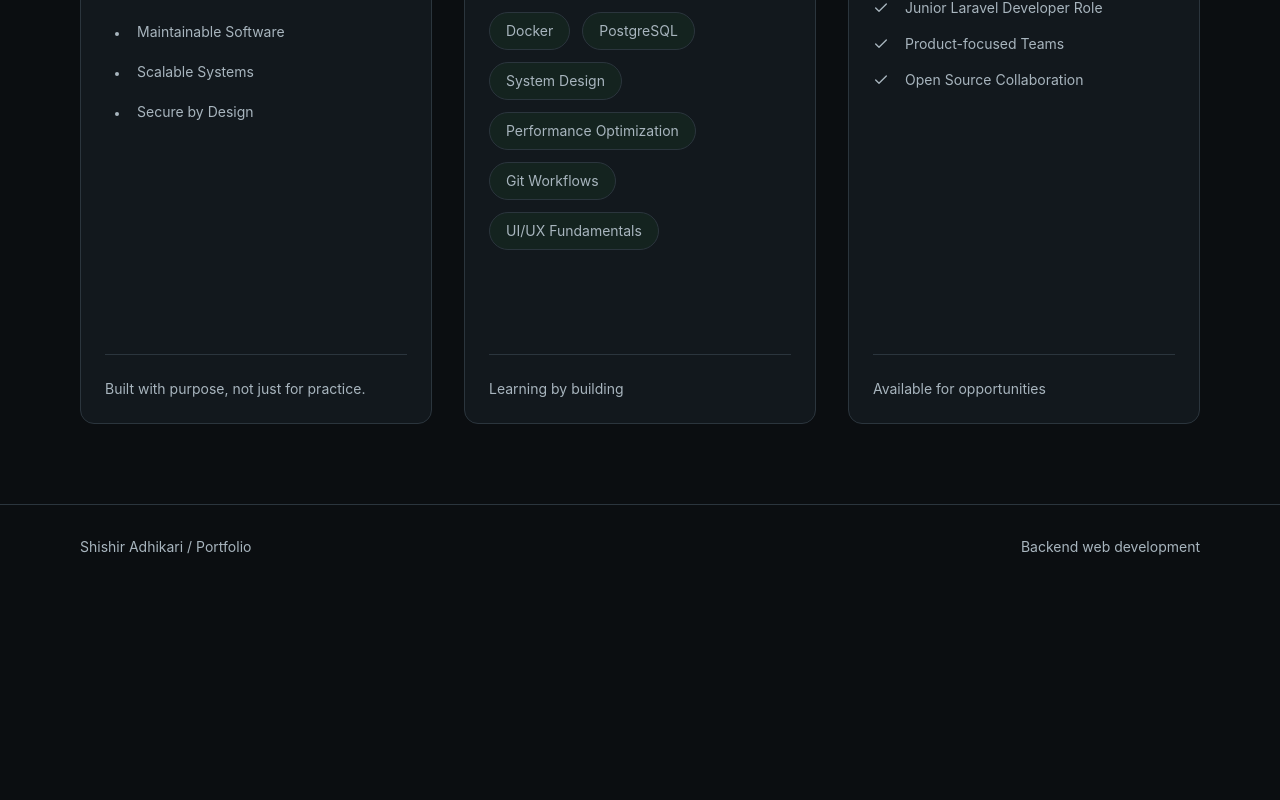
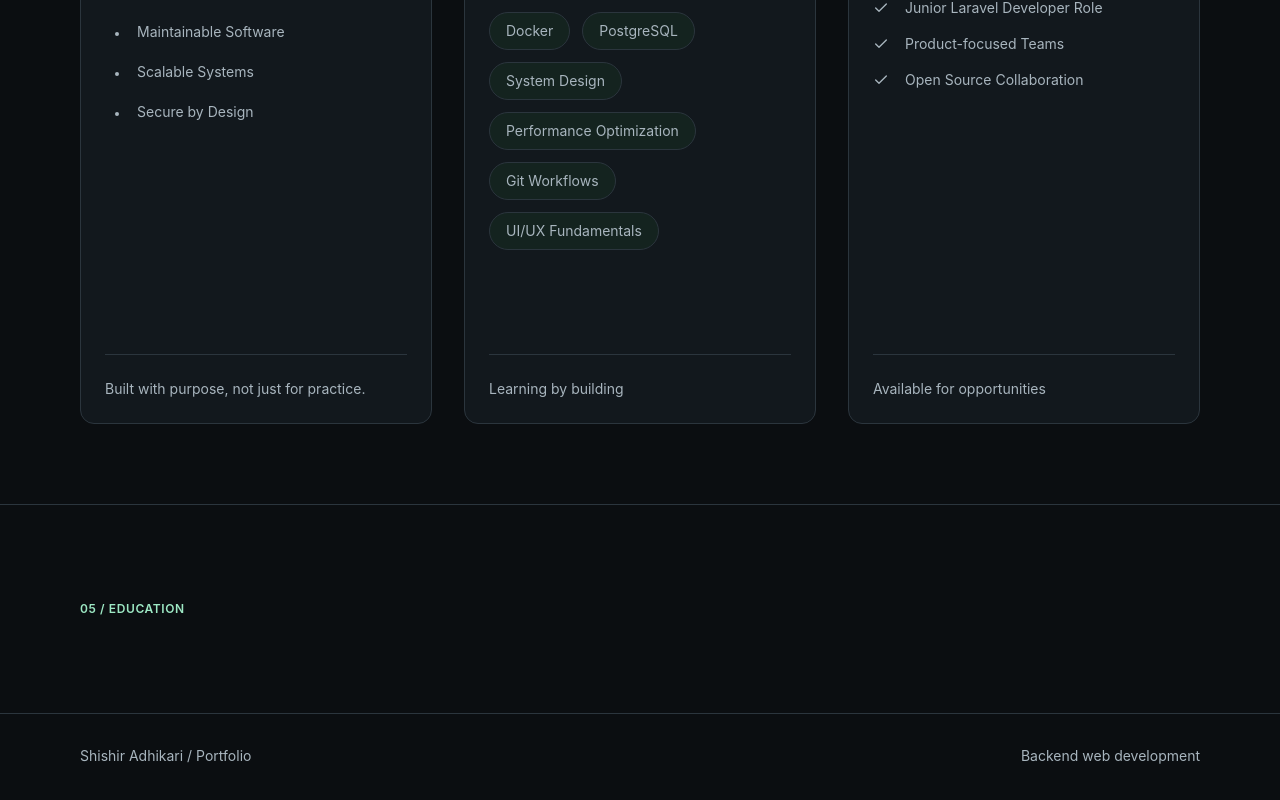
Before and after one commit to ShishirAdhikari12/Portfolio-Website, a React (Vite) app: page / in a window 1280 px wide. Shown: the part 3457-4257 px from the top of the page. Before the commit the page ends 4094 px from the top, so only its background shows below. Built offline with nearby package versions, Linux system fonts and the light colour scheme.

Commit message:
feat: add Education section to the portfolio

```diff
--- a/src/App.tsx
+++ b/src/App.tsx
@@ -1,6 +1,7 @@
 import Layout from "./components/layout/Layout"
 import About from "./components/sections/About"
 import DeveloperSnapshot from "./components/sections/DeveloperSnapshot"
+import Education from "./components/sections/Education"
 import Hero from "./components/sections/Hero"
 import Project from "./components/sections/Project"
 import Skills from "./components/sections/Skills"
@@ -15,6 +16,7 @@ function App() {
         <Skills />
         <Project />
         <DeveloperSnapshot />
+        <Education />
       </Layout>
     </>
   )
--- /dev/null
+++ b/src/components/sections/Education.tsx
@@ -0,0 +1,12 @@
+import SectionTitle from "../common/SectionTitle"
+import Section from "../common/Section"
+
+const Education = () => {
+  return (
+    <Section id="education" >
+      <SectionTitle>05 / EDUCATION</SectionTitle>
+    </Section>
+  )
+}
+
+export default Education
```
